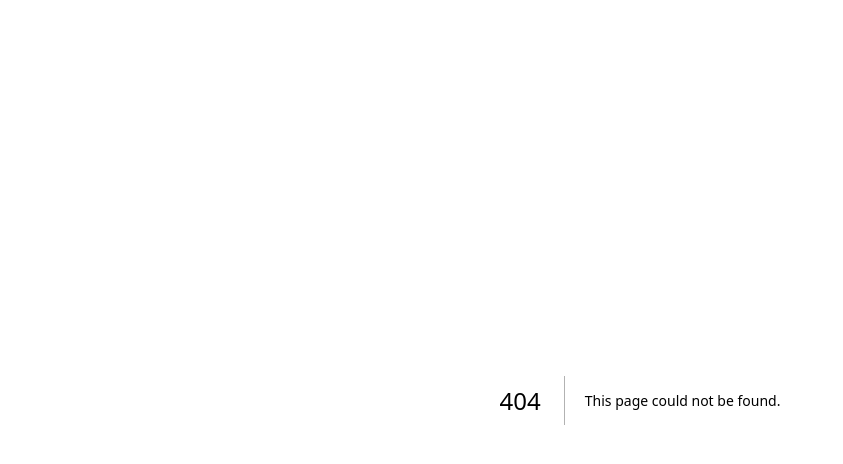
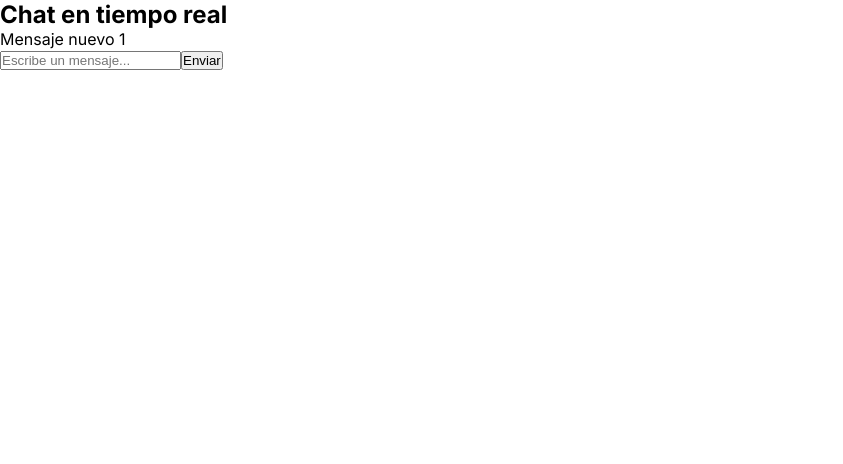
Before and after one commit to anderalarcon/IngSoftwareII-2023-2, a Next.js app: page /semana4/observer/frontend in a window 1280 px wide. Before the commit this address had no page. Shown: the top 464 px of the page, without its empty margins (0-843 px from the left). Built offline with nearby package versions, Linux system fonts and the light colour scheme.

Commit message:
observer and decorator done

```diff
--- a/src/app/semana4/decorator/frontend/page.tsx
+++ b/src/app/semana4/decorator/frontend/page.tsx
@@ -10,7 +10,7 @@ const Button = ({onClick, clickCount}:IButtonProps) => (
     <button onClick={onClick}>
       Click Me ({clickCount} clicks)
     </button>
-  );
+);
 
 const ClickLoggerDecorator = () => {
   const [clickCount, setClickCount] = useState(0);
--- /dev/null
+++ b/src/app/semana4/observer/frontend/page.tsx
@@ -0,0 +1,78 @@
+'use client'
+import React, { useEffect, useState } from 'react'
+
+interface MessageList {
+  messages: string[]
+}
+
+interface MessageInput {
+  onSendMessage: (message: string) => void
+}
+
+// Componente que muestra la lista de mensajes
+const MessageList = ({ messages }: MessageList) => {
+  return (
+    <div>
+      <h2>Chat en tiempo real</h2>
+      {messages.map((message) => (
+        <div>{message}</div>
+      ))}
+    </div>
+  )
+}
+
+// Componente de entrada de mensaje
+const MessageInput = ({ onSendMessage }: MessageInput) => {
+  const [message, setMessage] = useState('')
+
+  const handleInputChange = (event: any) => {
+    setMessage(event.target.value)
+  }
+
+  const handleSendMessage = () => {
+    if (message.trim() !== '') {
+      onSendMessage(message)
+      setMessage('')
+    }
+  }
+
+  return (
+    <div>
+      <input
+        type='text'
+        placeholder='Escribe un mensaje...'
+        value={message}
+        onChange={handleInputChange}
+      />
+      <button onClick={handleSendMessage}>Enviar</button>
+    </div>
+  )
+}
+
+const Chat = () => {
+  const [messages, setMessages] = useState<string[]>([])
+
+  // Función para enviar un nuevo mensaje
+  const sendMessage = (newMessage: string) => {
+    setMessages([...messages, newMessage])
+  }
+
+  useEffect(() => {
+    // Simular mensajes entrantes en tiempo real (cada 3 segundos)
+    const intervalId = setInterval(() => {
+      const newMessage = `Mensaje nuevo ${messages.length + 1}`
+      sendMessage(newMessage)
+    }, 3000)
+
+    return () => clearInterval(intervalId)
+  }, [messages])
+
+  return (
+    <div>
+      <MessageList messages={messages} />
+      <MessageInput onSendMessage={sendMessage} />
+    </div>
+  )
+}
+
+export default Chat
```
